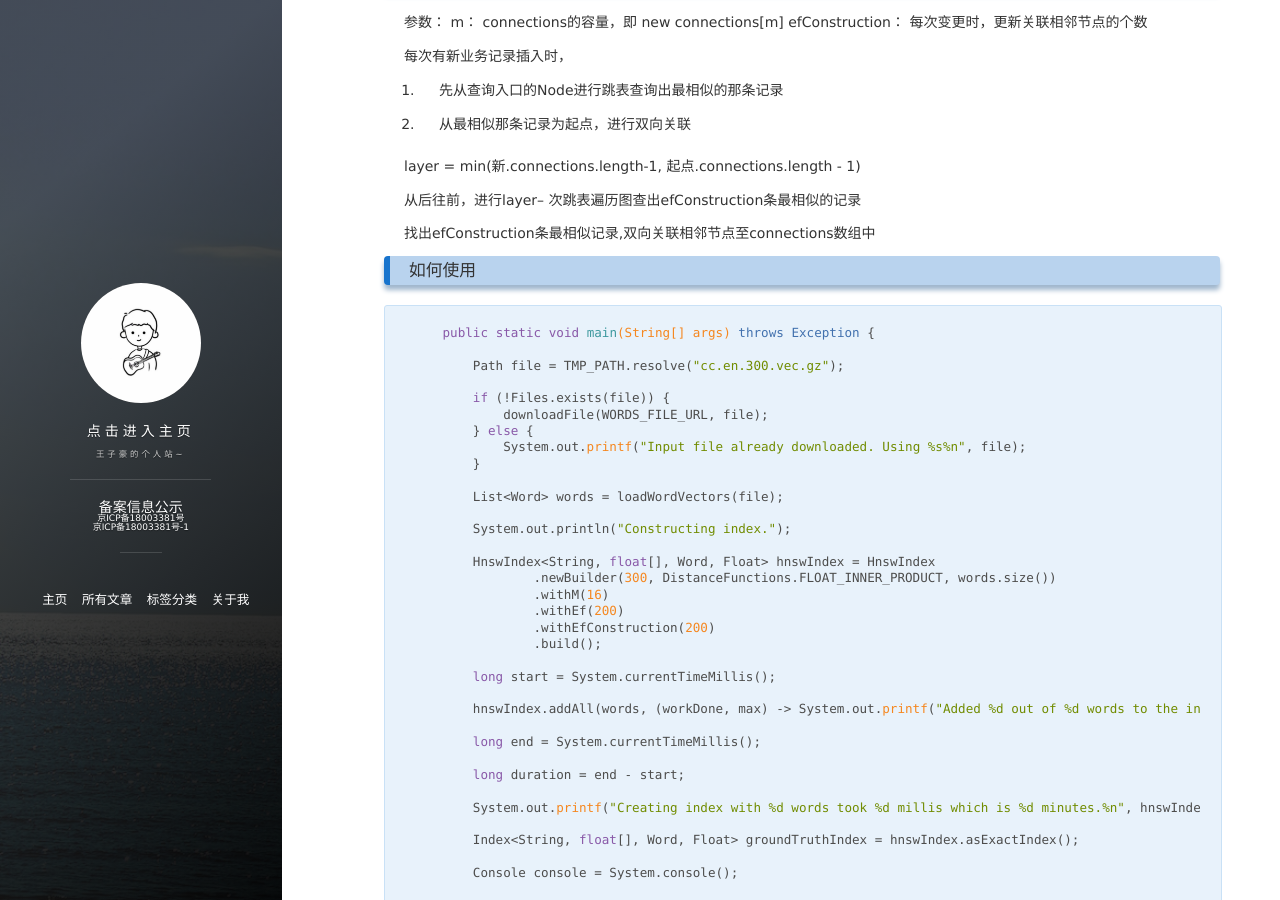
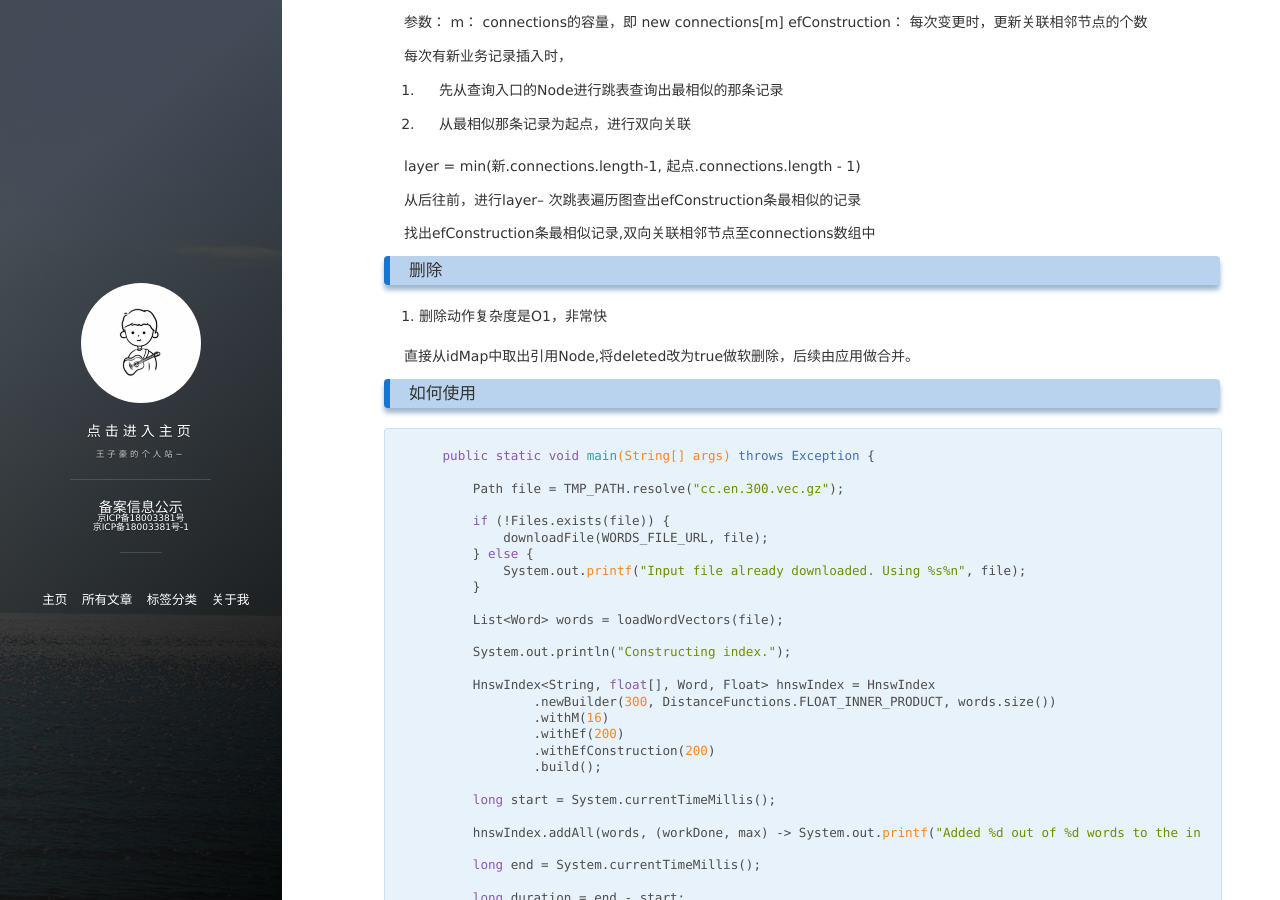
Before and after one commit to wangzihaogithub/wangzihaogithub, a Jekyll site: the page built from _posts/2025-03-09-大模型-向量检索算法HNSW.markdown, in a window 1280 px wide and 900 px high, scrolled down 2239 px. Built offline with Jekyll 4.4.1, drawn with Linux system fonts in a browser that asks for light colours; comment, search, counter and statistics services are not loaded.

Commit message:
向量检索算法HNSW

```diff
--- a/_posts/2025-03-09-大模型-向量检索算法HNSW.markdown
+++ b/_posts/2025-03-09-大模型-向量检索算法HNSW.markdown
@@ -141,6 +141,13 @@ layer = min(新.connections.length-1, 起点.connections.length - 1)
 找出efConstruction条最相似记录,双向关联相邻节点至connections数组中
 
 
+### 删除
+
+1. 删除动作复杂度是O1，非常快
+
+直接从idMap中取出引用Node,将deleted改为true做软删除，后续由应用做合并。
+
+
 ### 如何使用
 
 
```
